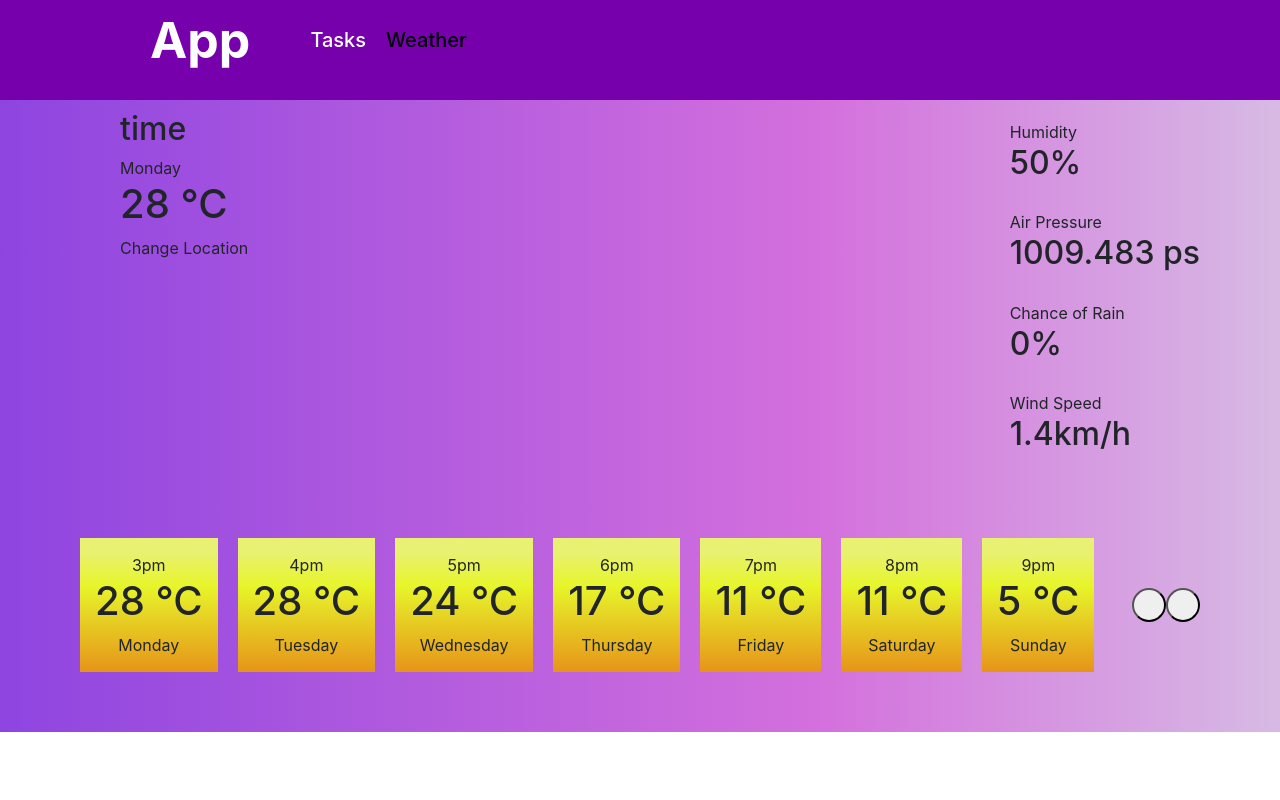
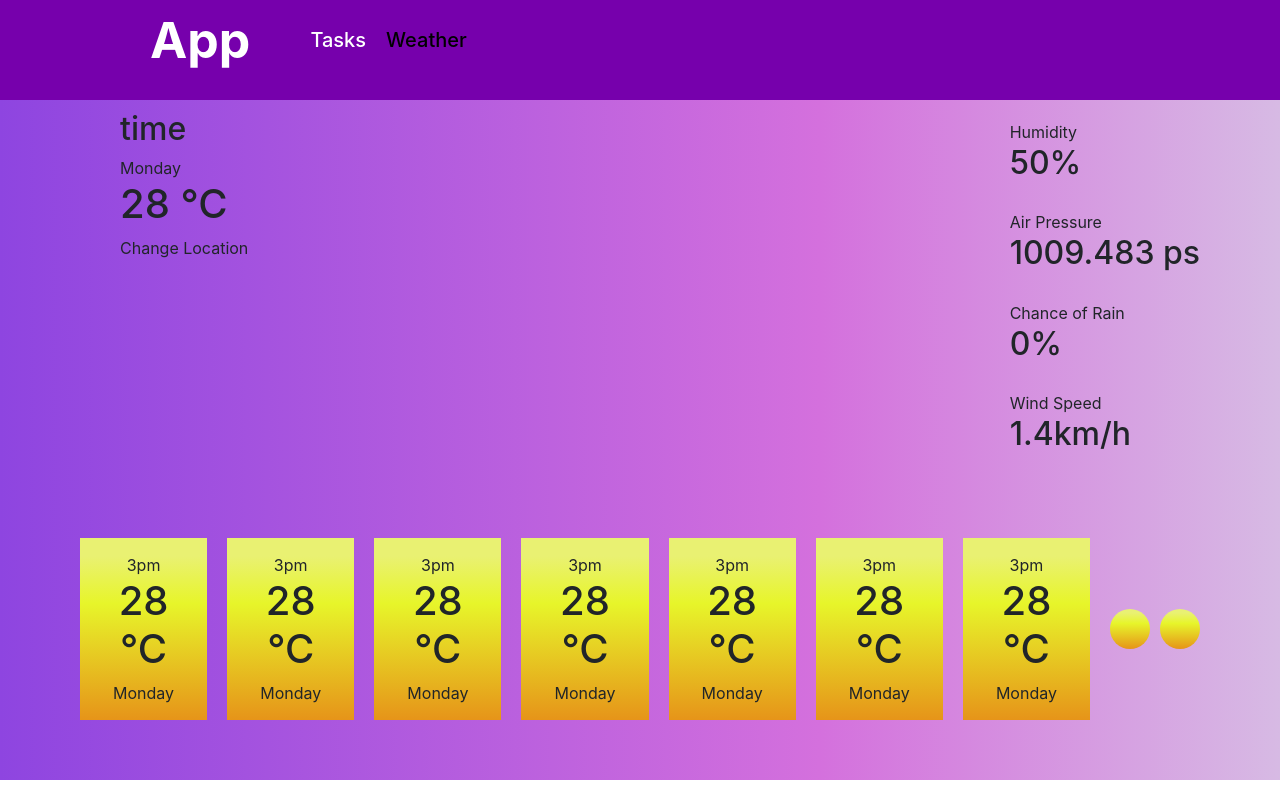
Before and after one commit to NicholasKlaus/reactproj, a React (Create React App) app: page /weather in a window 1280 px wide. Built offline with nearby package versions, Linux system fonts and the light colour scheme.

Commit message:
added component cards added component buttons

```diff
--- /dev/null
+++ b/src/components/Buttons/button.css
@@ -0,0 +1,36 @@
+.button-wrap{
+    display: flex;
+    align-items: center;
+    justify-content: space-between;
+}
+.leftArrow{
+    -webkit-appearance: none;
+    -moz-appearance: none;
+    appearance: none;
+    margin-right: 10px;
+    padding: 20px;
+    border: none;
+    border-radius: 25px;
+    background: linear-gradient(to bottom, #e9f172 10%, #e7f52a 36%, #e69419 100%);
+    transition: .3s;
+}
+
+.rightArrow{
+    -webkit-appearance: none;
+    -moz-appearance: none;
+    appearance: none;
+    padding: 20px;
+    border: none;
+    border-radius: 25px;
+    background: linear-gradient(to bottom, #e9f172 10%, #e7f52a 36%, #e69419 100%);
+    transition: .3s;
+
+
+}
+
+.rightArrow:focus{
+    outline: none;
+}
+.leftArrow:focus{
+    outline: none;
+}
--- /dev/null
+++ b/src/components/Buttons/button.js
@@ -0,0 +1,14 @@
+import React from 'react';
+import './button.css';
+
+function NavButtons(){
+
+    return(
+        <div className="button-wrap">
+            <button className="leftArrow"></button>
+            <button className="rightArrow"></button>
+        </div>
+    );
+}
+
+export default NavButtons;
--- /dev/null
+++ b/src/components/Cards/card.css
@@ -0,0 +1,13 @@
+.w-card{
+    margin-right: 20px;
+    padding: 15px;
+    /* border: 1px solid #5b006d; вроді так краще без*/
+    text-align: center;
+    /* background-color: #e69419; вроді градіенту це не потрібне*/
+    background: linear-gradient(to bottom, #e9f172 10%, #e7f52a 36%, #e69419 100%);
+    /* box-shadow: 5px 5px 0 rgba(0,0,0,0.5); це перенести на активну картку коли вона активна (1)*/
+}
+
+.w-card:active{
+    /* box-shadow: 5px 5px 0 rgba(0,0,0,0.5); (1) */
+}
--- /dev/null
+++ b/src/components/Cards/card.js
@@ -0,0 +1,18 @@
+import React from 'react';
+import './card.css';
+
+
+function Card(){
+
+    return(
+        <div className="w-card">
+            <div className="w-card_body">
+                <span>3pm</span>
+                <h1>28 &deg;C</h1>
+                <span>Monday</span>
+            </div>
+        </div>
+    );
+}
+
+export default Card;
--- a/src/components/WeatherPage/weatherStyle.css
+++ b/src/components/WeatherPage/weatherStyle.css
@@ -42,33 +42,3 @@
     display: flex;
     align-items: center;
 }
-
-.w-card{
-    margin-right: 20px;
-    padding: 15px;
-    /* border: 1px solid #5b006d; вроді так краще без*/
-    text-align: center;
-    /* background-color: #e69419; вроді градіенту це не потрібне*/
-    background: linear-gradient(to bottom, #e9f172 10%, #e7f52a 36%, #e69419 100%);
-    /* box-shadow: 5px 5px 0 rgba(0,0,0,0.5); це перенести на активну картку коли вона активна (1)*/
-}
-
-.w-card:active{
-    /* box-shadow: 5px 5px 0 rgba(0,0,0,0.5); (1) */
-}
-
-.button-wrap{
-    display: flex;
-    align-items: center;
-    justify-content: space-between;
-}
-
-.leftArrow{
-    padding: 15px;
-    border-radius: 25px;
-}
-
-.rightArrow{
-    padding: 15px;
-    border-radius: 25px;
-}
--- a/src/pages/weather.js
+++ b/src/pages/weather.js
@@ -5,8 +5,8 @@ import 'bootstrap/dist/css/bootstrap.min.css';
 import {Row} from 'react-bootstrap';
 import {Col} from 'react-bootstrap';
 import Header from '../components/Header/header';
-
-
+import Card from '../components/Cards/card';
+import NavButtons from '../components/Buttons/button';
 
 export default function Weather() {
 
@@ -58,60 +58,15 @@ export default function Weather() {
                     </div>
                     <div className="w-body__bottom">
                         <div className="cards-wrap">
-                            <div className="w-card">
-                                <div className="w-card_body">
-                                    <span>3pm</span>
-                                    <h1>28 &deg;C</h1>
-                                    <span>Monday</span>
-                                </div>
-                            </div>
-                            <div className="w-card">
-                                <div className="w-card_body">
-                                    <span>4pm</span>
-                                    <h1>28 &deg;C</h1>
-                                    <span>Tuesday</span>
-                                </div>
-                            </div>
-                            <div className="w-card">
-                                <div className="w-card_body">
-                                    <span>5pm</span>
-                                    <h1>24 &deg;C</h1>
-                                    <span>Wednesday</span>
-                                </div>
-                            </div>
-                            <div className="w-card">
-                                <div className="w-card_body">
-                                    <span>6pm</span>
-                                    <h1>17 &deg;C</h1>
-                                    <span>Thursday</span>
-                                </div>
-                            </div>
-                            <div className="w-card">
-                                <div className="w-card_body">
-                                    <span>7pm</span>
-                                    <h1>11 &deg;C</h1>
-                                    <span>Friday</span>
-                                </div>
-                            </div>
-                            <div className="w-card">
-                                <div className="w-card_body">
-                                    <span>8pm</span>
-                                    <h1>11 &deg;C</h1>
-                                    <span>Saturday</span>
-                                </div>
-                            </div>
-                            <div className="w-card">
-                                <div className="w-card_body">
-                                    <span>9pm</span>
-                                    <h1>5 &deg;C</h1>
-                                    <span>Sunday</span>
-                                </div>
-                            </div>
+                            <Card />
+                            <Card />
+                            <Card />
+                            <Card />
+                            <Card />
+                            <Card />
+                            <Card />
                         </div>
-                        <div className="button-wrap">
-                            <button className="leftArrow"></button>
-                            <button className="rightArrow"></button>
-                        </div>
+                        <NavButtons />
                     </div>
                 </div>
             </div>
```
